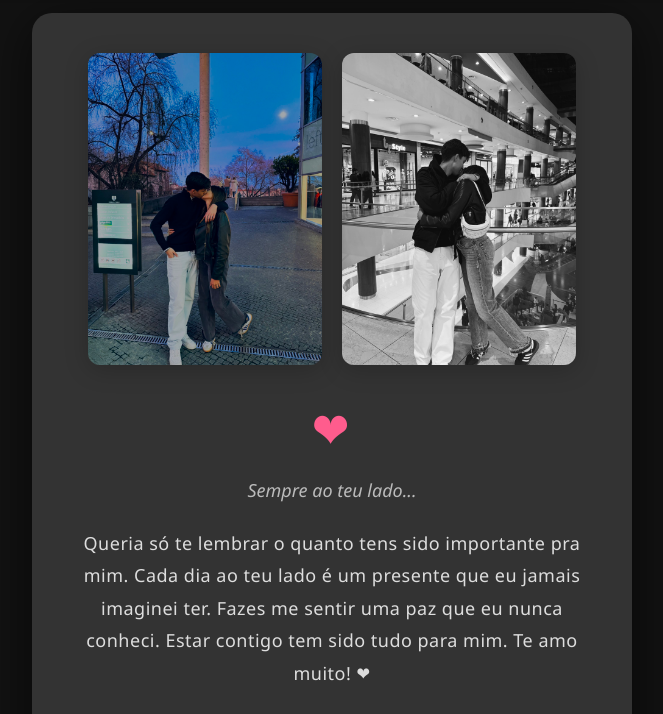
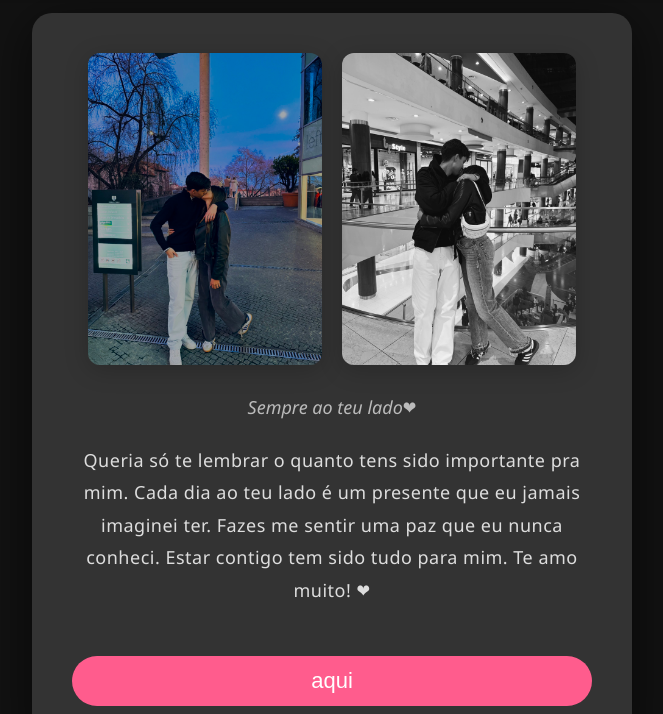
Before and after one commit to peterdevelepor/new, a plain HTML site: page index.html in a window 1280 px wide. Shown: the part 86-800 px from the top of the page, without its empty margins (308-971 px from the left). Drawn offline with Linux system fonts and the light colour scheme.

Commit message:
Update index.html

```diff
--- a/index.html
+++ b/index.html
@@ -156,9 +156,8 @@
             <img src="joana.jpg" alt="Foto do casal 1">
             <img src="joana1.JPG" alt="Foto do casal 2">
         </div>
-        <div class="content-section">
-            <div class="title">❤</div>
-            <div class="time">Sempre ao teu lado...</div>
+
+            <div class="time">Sempre ao teu lado❤</div>
             <div class="message">
                 Queria só te lembrar o quanto tens sido importante pra mim. Cada dia ao teu lado é um presente que eu jamais imaginei ter. Fazes me sentir uma paz que eu nunca conheci. Estar contigo tem sido tudo para mim. Te amo muito! ❤
             </div>
```
